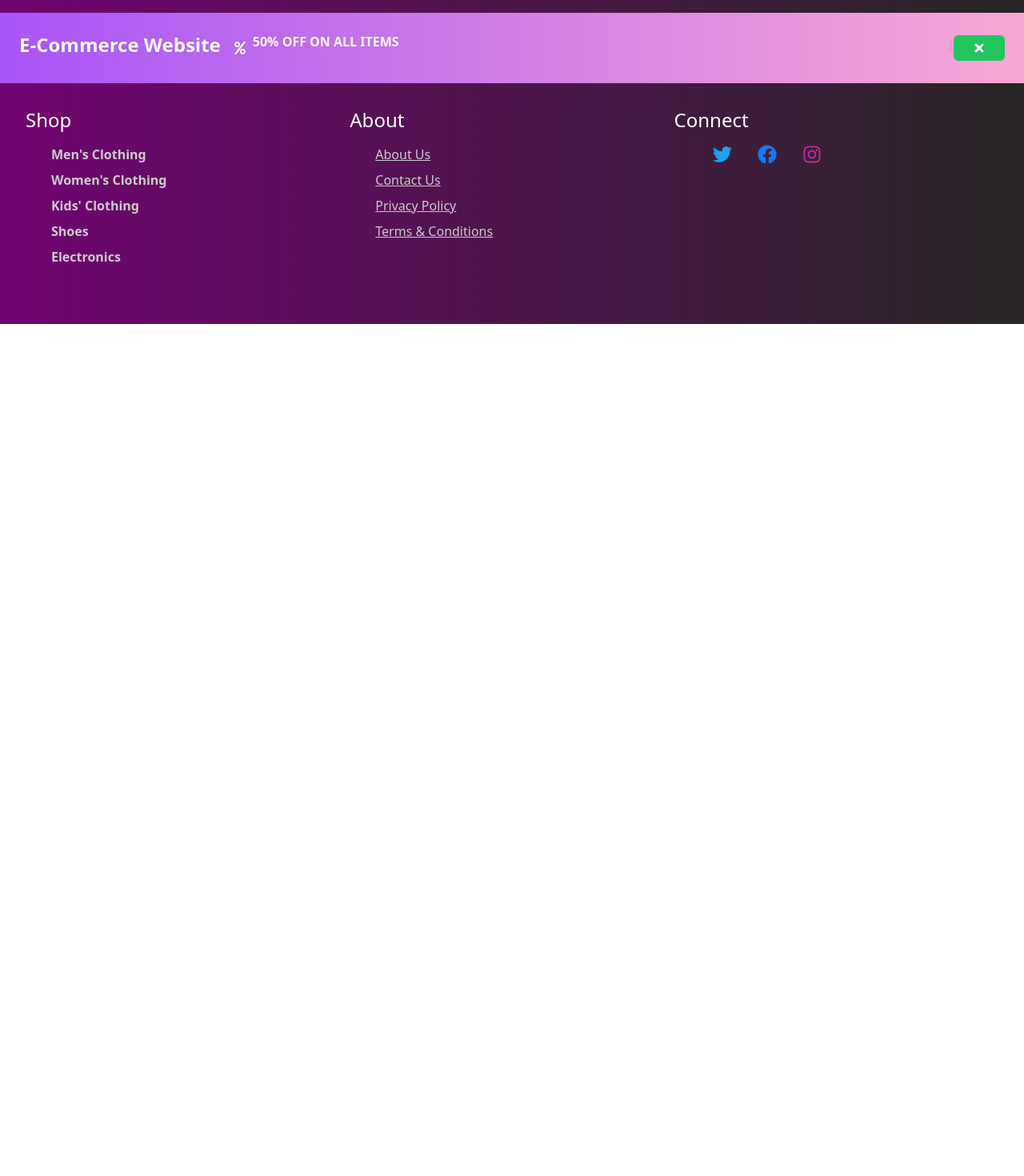
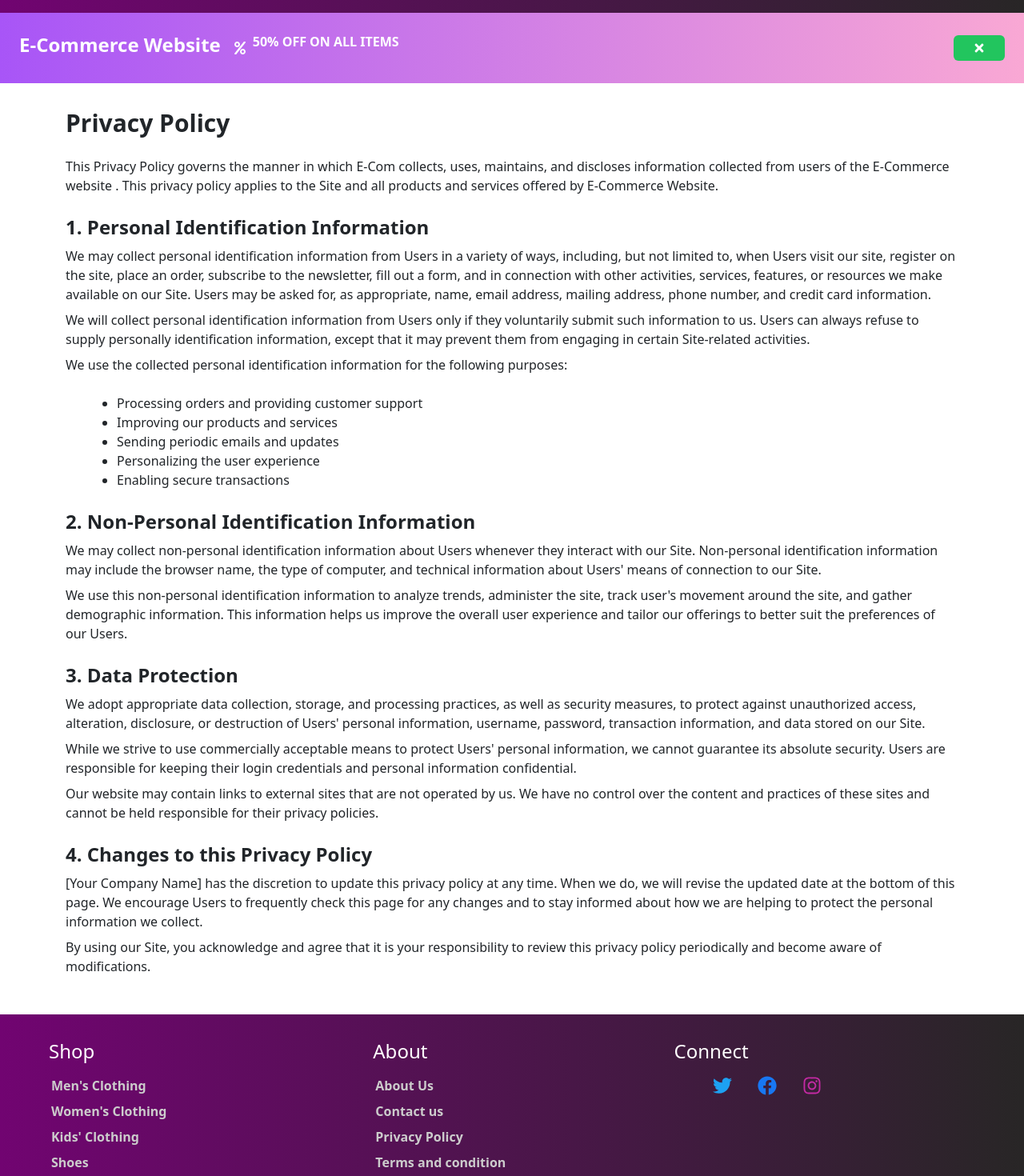
Before and after one commit to Mayukh360/Ecommerce-Website-using-React, a React (Create React App) app: page /privacy in a window 1280 px wide. Shown: the part 40-1510 px from the top of the page at 80% size. Before the commit the page ends 800 px from the top, so only its background shows below. Built offline with nearby package versions, Linux system fonts and the light colour scheme.

Commit message:
Adding terms and condtion and also Privacy

```diff
--- a/src/App.js
+++ b/src/App.js
@@ -17,6 +17,8 @@ import ProductItem2 from "./Component/Product/ProducItem2";
 import ProductItem3 from "./Component/Product/ProductItem3";
 import ProductItem4 from "./Component/Product/ProductItem4";
 import ProductItem5 from "./Component/Product/ProductItem5";
+import Privacy from "./Pages/Privacy";
+import Terms from "./Pages/Terms";
 
 function App() {
   // const Navigate=useNavigate()
@@ -38,6 +40,8 @@ function App() {
       <Routes>
         <Route path="/about" element={<About />} />
         <Route path="/contact" element={<Contact />} />
+        <Route path="/privacy" element={<Privacy />} />
+        <Route path="/terms" element={<Terms />} />
         {authCtx.isLoggedIn ? (
           <Route path="/productitem" element={<ProductItem />} />
         ) : (
--- a/src/Component/Footer/Footer.js
+++ b/src/Component/Footer/Footer.js
@@ -10,7 +10,7 @@ const Footer = () => {
       background: "linear-gradient(to right, rgb(113, 4, 113), rgb(40, 38, 38))",
     }}>
       <div className="footer-col">
-        <h3>Shop</h3>
+        <h3 style={{marginLeft: '29px'}}>Shop</h3>
         <ul className="footer-links">
 
         <li  className="font-bold"><Nav.Link as={Link} to="/productitem">Men's Clothing</Nav.Link></li>
@@ -22,12 +22,16 @@ const Footer = () => {
         </ul>
       </div>
       <div className="footer-col">
-        <h3>About</h3>
+        <h3 style={{marginLeft: '29px'}}>About</h3>
         <ul className="footer-links">
-          <li><a href="#">About Us</a></li>
-          <li><a href="#">Contact Us</a></li>
-          <li><a href="#">Privacy Policy</a></li>
-          <li><a href="#">Terms & Conditions</a></li>
+        <li  className="font-bold"><Nav.Link as={Link} to="/about">About Us</Nav.Link></li>
+          {/* <li><a href="#">About Us</a></li> */}
+          <li  className="font-bold"><Nav.Link as={Link} to="/contact">Contact us</Nav.Link></li>
+          {/* <li><a href="#">Contact Us</a></li> */}
+          <li  className="font-bold"><Nav.Link as={Link} to="/privacy">Privacy Policy</Nav.Link></li>
+          {/* <li><a href="#">Privacy Policy</a></li> */}
+          <li  className="font-bold"><Nav.Link as={Link} to="/terms">Terms and condition</Nav.Link></li>
+          {/* <li><a href="#">Terms & Conditions</a></li> */}
         </ul>
       </div>
       <div className="footer-col">
--- a/src/Component/Product/ProducItem2.js
+++ b/src/Component/Product/ProducItem2.js
@@ -74,7 +74,7 @@ export default function ProductItem2() {
 
   async function btnClickHandler(item) {
     await axios.post(
-      `https://crudcrud.com/api/58289aeebc5542b9b67da0ff1ce0ab14/${changedemail}`,
+      `https://e-commerce-2-ad090-default-rtdb.firebaseio.com//user/${changedemail}.json`,
       item
     );
     //Custom alert "Item added to cart"
--- a/src/Component/Product/ProductItem3.js
+++ b/src/Component/Product/ProductItem3.js
@@ -78,7 +78,7 @@ export default function ProductItem3() {
   async function btnClickHandler(item) {
 
    await axios.post(
-      `https://crudcrud.com/api/58289aeebc5542b9b67da0ff1ce0ab14/${changedemail}`,
+      `https://e-commerce-2-ad090-default-rtdb.firebaseio.com//user/${changedemail}.json`,
       item
     );
     //Custom alert "Item added to cart"
--- a/src/Component/Product/ProductItem4.js
+++ b/src/Component/Product/ProductItem4.js
@@ -74,7 +74,7 @@ export default function ProductItem4() {
 
   async function btnClickHandler(item) {
     await axios.post(
-      `https://crudcrud.com/api/58289aeebc5542b9b67da0ff1ce0ab14/${changedemail}`,
+      `https://e-commerce-2-ad090-default-rtdb.firebaseio.com//user/${changedemail}.json`,
       item
     );
     //Custom alert "Item added to cart"
--- a/src/Component/Product/ProductItem5.js
+++ b/src/Component/Product/ProductItem5.js
@@ -74,7 +74,7 @@ export default function ProductItem5() {
 
   async function btnClickHandler(item) {
     await axios.post(
-      `https://crudcrud.com/api/58289aeebc5542b9b67da0ff1ce0ab14/${changedemail}`,
+      `https://e-commerce-2-ad090-default-rtdb.firebaseio.com//user/${changedemail}.json`,
       item
     );
     //Custom alert "Item added to cart"
--- /dev/null
+++ b/src/Pages/Privacy.js
@@ -0,0 +1,99 @@
+import React from "react";
+
+export default function Privacy() {
+  return (
+    <div className="container mx-auto py-8">
+      <h1 className="text-3xl font-bold mb-4">Privacy Policy</h1>
+      <p className="mb-4">
+        This Privacy Policy governs the manner in which E-Com
+        collects, uses, maintains, and discloses information collected from
+        users  of the E-Commerce website . This
+        privacy policy applies to the Site and all products and services offered
+        by E-Commerce Website.
+      </p>
+
+      <h2 className="text-2xl font-bold mb-2">
+        1. Personal Identification Information
+      </h2>
+      <p className="mb-2">
+        We may collect personal identification information from Users in a
+        variety of ways, including, but not limited to, when Users visit our
+        site, register on the site, place an order, subscribe to the newsletter,
+        fill out a form, and in connection with other activities, services,
+        features, or resources we make available on our Site. Users may be asked
+        for, as appropriate, name, email address, mailing address, phone number,
+        and credit card information.
+      </p>
+      <p className="mb-2">
+        We will collect personal identification information from Users only if
+        they voluntarily submit such information to us. Users can always refuse
+        to supply personally identification information, except that it may
+        prevent them from engaging in certain Site-related activities.
+      </p>
+      <p className="mb-4">
+        We use the collected personal identification information for the
+        following purposes:
+      </p>
+      <ul className="list-disc ml-8 mb-4">
+        <li>Processing orders and providing customer support</li>
+        <li>Improving our products and services</li>
+        <li>Sending periodic emails and updates</li>
+        <li>Personalizing the user experience</li>
+        <li>Enabling secure transactions</li>
+      </ul>
+
+      <h2 className="text-2xl font-bold mb-2">
+        2. Non-Personal Identification Information
+      </h2>
+      <p className="mb-2">
+        We may collect non-personal identification information about Users
+        whenever they interact with our Site. Non-personal identification
+        information may include the browser name, the type of computer, and
+        technical information about Users' means of connection to our Site.
+      </p>
+      <p className="mb-4">
+        We use this non-personal identification information to analyze trends,
+        administer the site, track user's movement around the site, and gather
+        demographic information. This information helps us improve the overall
+        user experience and tailor our offerings to better suit the preferences
+        of our Users.
+      </p>
+
+      <h2 className="text-2xl font-bold mb-2">3. Data Protection</h2>
+      <p className="mb-2">
+        We adopt appropriate data collection, storage, and processing practices,
+        as well as security measures, to protect against unauthorized access,
+        alteration, disclosure, or destruction of Users' personal information,
+        username, password, transaction information, and data stored on our
+        Site.
+      </p>
+      <p className="mb-2">
+        While we strive to use commercially acceptable means to protect Users'
+        personal information, we cannot guarantee its absolute security. Users
+        are responsible for keeping their login credentials and personal
+        information confidential.
+      </p>
+      <p className="mb-4">
+        Our website may contain links to external sites that are not operated by
+        us. We have no control over the content and practices of these sites and
+        cannot be held responsible for their privacy policies.
+      </p>
+
+      <h2 className="text-2xl font-bold mb-2">
+        4. Changes to this Privacy Policy
+      </h2>
+      <p className="mb-2">
+        [Your Company Name] has the discretion to update this privacy policy at
+        any time. When we do, we will revise the updated date at the bottom of
+        this page. We encourage Users to frequently check this page for any
+        changes and to stay informed about how we are helping to protect the
+        personal information we collect.
+      </p>
+      <p>
+        By using our Site, you acknowledge and agree that it is your
+        responsibility to review this privacy policy periodically and become
+        aware of modifications.
+      </p>
+    </div>
+  );
+}
--- /dev/null
+++ b/src/Pages/Terms.js
@@ -0,0 +1,30 @@
+import React from 'react';
+
+export default function Terms() {
+  return (
+    <div className="container mx-auto py-8">
+      <h1 className="text-3xl font-bold mb-4">Terms and Conditions</h1>
+      <p className="mb-4">
+        Please read these terms and conditions carefully before using our website ("Site") and engaging in any transactions. These terms and conditions govern your access to and use of the Site, as well as the purchase and use of any products or services provided by [Your Company Name]. By using our Site, you agree to be bound by these terms and conditions.
+      </p>
+
+      <h2 className="text-2xl font-bold mb-2">1. Website Use</h2>
+      <p className="mb-4">
+        You may use our Site for lawful purposes only. You are prohibited from engaging in any activity that may disrupt or interfere with the proper functioning of the Site or infringe upon the rights of others. You must not attempt to gain unauthorized access to any part of the Site, including its databases, servers, or other connected systems.
+      </p>
+
+      <h2 className="text-2xl font-bold mb-2">2. Product Information and Pricing</h2>
+      <p className="mb-4">
+        We strive to provide accurate and up-to-date product information on our Site. However, we do not warrant that the product descriptions, images, pricing, or other content on the Site are error-free, complete, or current. We reserve the right to modify or update any information on the Site without prior notice. In the event of a pricing error or discrepancy, we reserve the right to cancel any orders placed for products listed at an incorrect price.
+      </p>
+
+      <h2 className="text-2xl font-bold mb-2">3. Ordering and Payment</h2>
+      <p className="mb-2">
+        By placing an order through our Site, you are making an offer to purchase products or services subject to these terms and conditions. All orders are subject to acceptance and availability. We reserve the right to reject or cancel any orders for any reason, including but not limited to the unavailability of products, errors in pricing or product information, or suspicion of fraudulent activity.
+      </p>
+      <p className="mb-4">
+        Payment for the products or services ordered through our Site must be made using the available payment methods specified on the Site. You agree to provide accurate and complete payment information and authorize us to charge the specified amount for your order.
+      </p>
+    </div>
+  );
+}
--- a/src/Render/RenderPage.js
+++ b/src/Render/RenderPage.js
@@ -8,6 +8,8 @@ import AuthForm from '../Pages/AuthForm'
 import ProductItem2 from '../Component/Product/ProducItem2'
 import ProductItem3 from '../Component/Product/ProductItem3'
 import ProductItem4 from '../Component/Product/ProductItem3'
+import Privacy from '../Pages/Privacy'
+import Terms from '../Pages/Terms'
 
 const router= createBrowserRouter([
     { path:'/about', element:<About/>},
@@ -19,6 +21,8 @@ const router= createBrowserRouter([
     { path:'/kidsclothing', element:<ProductItem3/>},
     { path:'/shoes', element:<ProductItem4/>},
     { path:'/accessories', element:<ProductItem4/>},
+    { path:'/privacy', element:<Privacy/>},
+    { path:'/terms', element:<Terms/>},
 
 ])
 export default function RenderPage() {
```
